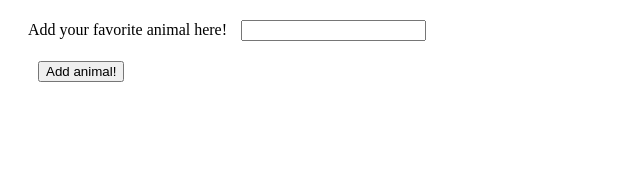
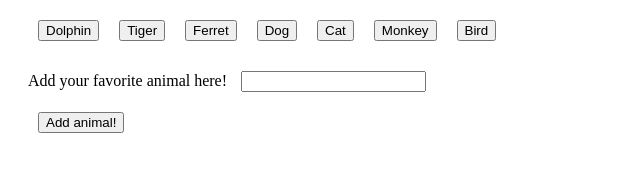
Before and after one commit to melissamurphey77/Giphtastic, a plain HTML site: page index.html in a window 1280 px wide. Shown: the whole page, without its empty margins (0-640 px from the left). Drawn offline with nearby package versions, Linux system fonts and the light colour scheme.

Commit message:
functionality check

```diff
--- a/index.html
+++ b/index.html
@@ -18,7 +18,7 @@
 
         <div class="container">
 
-            <div id="animalButtons"></div>
+            <div id="animalButtons"></div> <!-- -->
 
                 <form id="animal-form">
                     <label for="animal-input">Add your favorite animal here! </label>
@@ -28,6 +28,8 @@
 
             <script src="https://cdnjs.cloudflare.com/ajax/libs/jquery/3.2.1/jquery.min.js"></script>
             <script type="text/javascript">
+
+            $(document).ready(function () {
 
             var animals = ["Dolphin", "Tiger", "Ferret", "Dog", "Cat", "Monkey", "Bird"];
 
@@ -41,7 +43,7 @@
 
                         a.addClass("animal");
 
-                        a.attr("data-name", animals[i]);
+                        a.attr("data-animal", animals[i]);
 
                         a.text(animals[i]);
 
@@ -49,7 +51,7 @@
                 }
             }
 
-                $("#add-movie").on("click", function(event) {
+                $("#add-animal").on("click", function(event) {
                     event.preventDefault();
 
                     var animal = $("#animal-input").val().trim();
@@ -61,9 +63,10 @@
 
                 renderButtons();
 
-                $("button").on("click", function() {
+                $(document).on("click", ".animal", function() {
 
                 var animal = $(this).attr("data-animal");
+                console.log(animal);
 
                 var queryURL = "https://api.giphy.com/v1/gifs/search?q=" +
                 animal + "&api_key=dc6zaTOxFJmzC&limit=10";
@@ -72,7 +75,6 @@
                 url: queryURL,
                 method: "GET"
              })
-
             .then(function(response) {
                 console.log(queryURL);
 
@@ -95,9 +97,13 @@
 
                     $("#gifs-appear-here").prepend(animalDiv);
 
+                }
 
-            }
             });
+
+                });
+
+        }); //end doc.ready//
 
                 </script>
 
```
Lines whose indentation alone changed are shown as unchanged.
